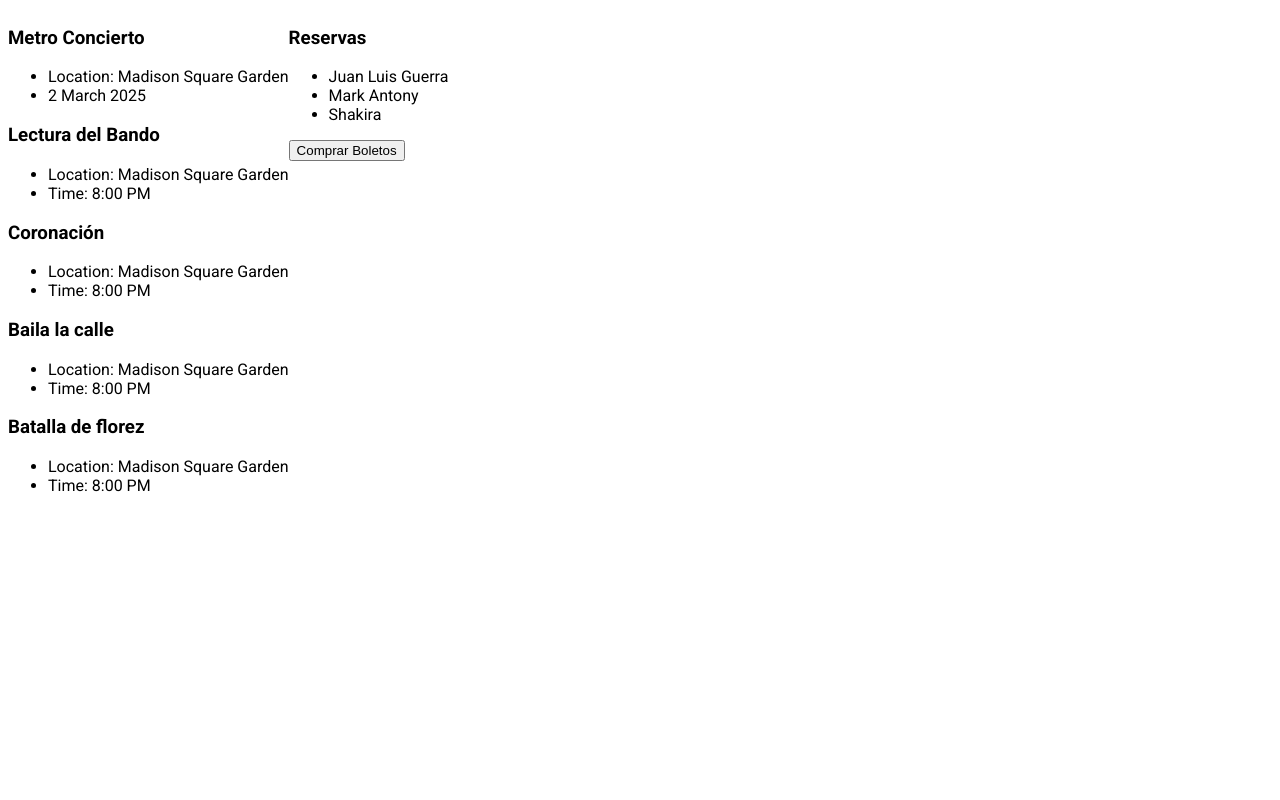
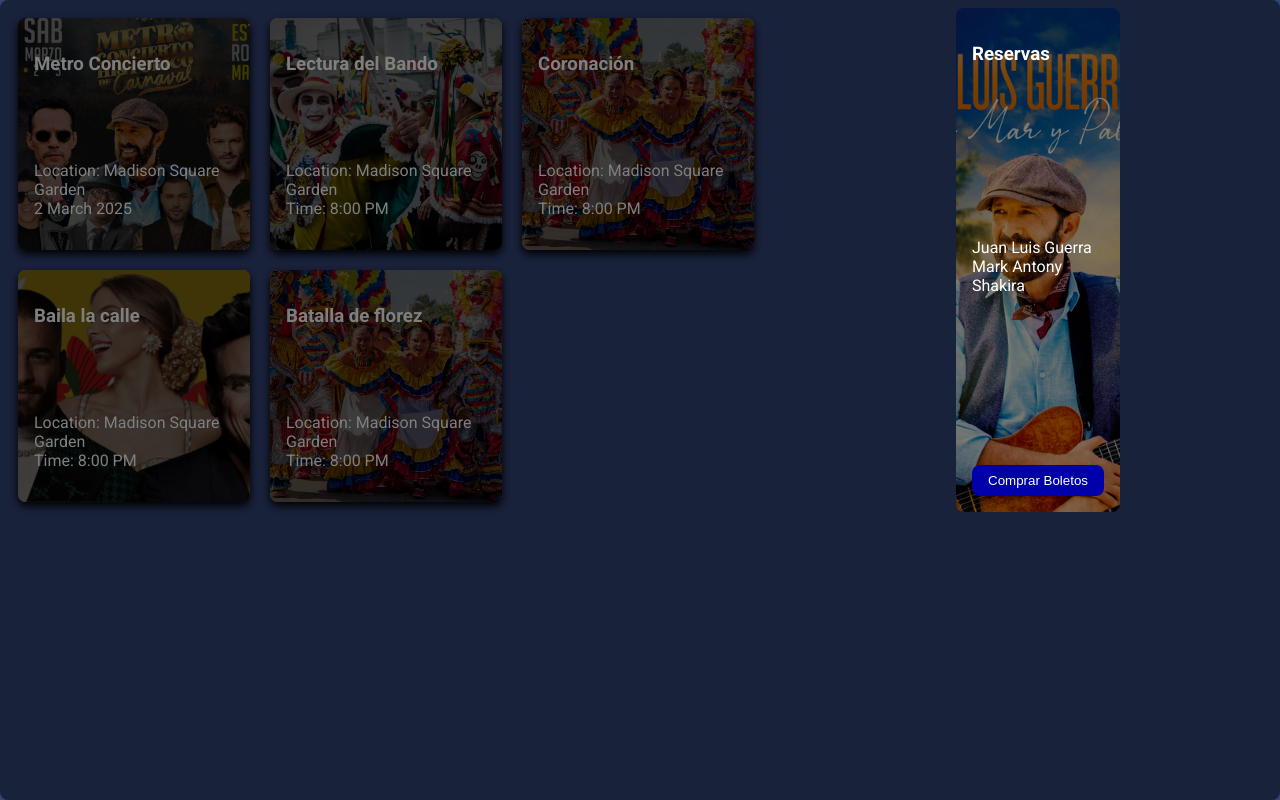
Before and after one commit to FernandoMVG/Talleres-Frontend, a plain HTML site: page Responsive/index.html in a window 1280 px wide. Drawn offline with Linux system fonts and the light colour scheme.

Commit message:
add css styles for wxample page

```diff
--- a/Responsive/styles.css
+++ b/Responsive/styles.css
@@ -1,7 +1,119 @@
 body {
     font-family: Roboto, 'Open Sans', 'Helvetica Neue', sans-serif;
+}
+
+body::before{
+    z-index: -1;
+    position: fixed;
+    content: '';
+    top:0;
+    left: 0;
+    width: 100%;
+    height: 100%;
+    background-color: #347f;
 }
 
 #container {
     display: flex;
 }
+
+.concert {
+    display: flex;
+    width: 75%;
+    flex-wrap: wrap;
+}
+
+.concert .card{
+    margin: 10px;
+    width: 200px;
+    height: 200px;
+    padding: 1rem;
+    border-radius: 0.5rem;
+    box-shadow: 0 4px 8px 0 #000;
+    transition: 0.3s;
+    background-repeat: no-repeat;
+    background-size: cover;
+    position: relative;
+
+}
+
+.concert .card::before {
+    content: '';
+    position: absolute;
+    top: 0;
+    left: 0;
+    width: 100%;
+    height: 100%;
+    background-color: rgba(0, 0, 0, 0.5);
+    border-radius: 0.5rem;
+    z-index: 1;
+}
+
+aside::before {
+    content: '';
+    position: absolute;
+    top: 0;
+    left: 0;
+    width: 100%;
+    height: 100%;
+    background-color: rgba(0, 0, 0, 0.5);
+    border-radius: 0.5rem;
+    z-index: 1;
+}
+
+.card{
+    background-position: center;
+}
+
+
+.card .text {
+    display: flex;
+    flex-direction: column;
+    height: 100%;
+    justify-content: space-between;
+    padding: 0;
+    color: white;
+    z-index: 1;
+    position: relative;
+}
+
+.card .text ul{
+    list-style: none;
+    padding: 0;
+}
+
+#metro {
+    background-image: url(imagenes/metro-concierto.jpg);
+}
+#bando {
+    background-image: url(imagenes/carnaval_2.jpg);
+}
+#coronacion {
+    background-image: url(imagenes/carnaval_1.png);
+}
+#baila {
+    background-image: url(imagenes/coronacion.jpeg);
+}
+#batalla {
+    background-image: url(imagenes/carnaval_1.png);
+}
+
+aside {
+    border-radius: 0.5rem;
+    background-image: url(imagenes/jlg.jpg);
+    background-repeat: no-repeat;
+    background-size: cover;
+    color: white;
+    padding: 1rem;
+
+}
+
+aside button {
+    cursor: pointer;
+    background-color: #00a;
+    color: white;
+    margin-top: 1rem;
+    padding: 0.5rem 1rem;
+    border: none;
+    border-radius: 0.5rem;
+}
```
Also changed, not shown: Responsive/imagenes/styles.css (deleted).
